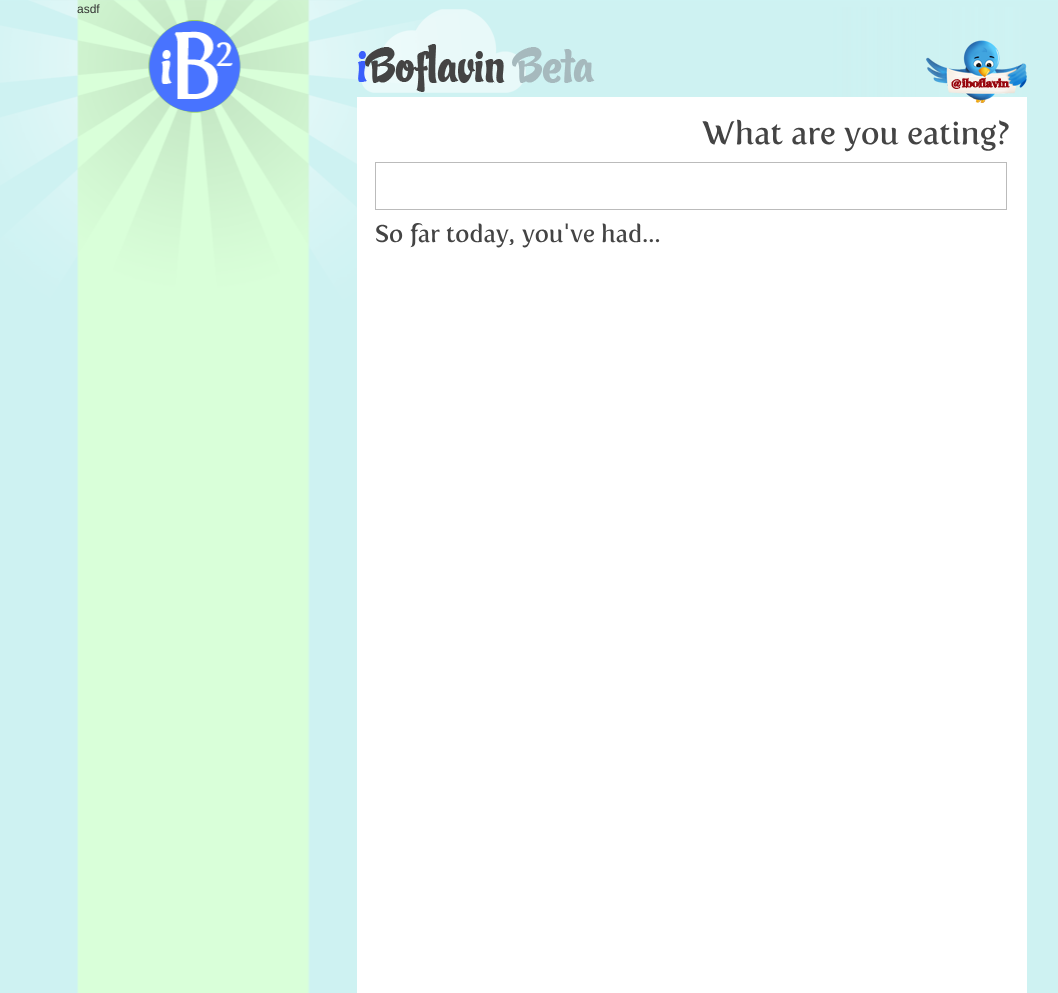
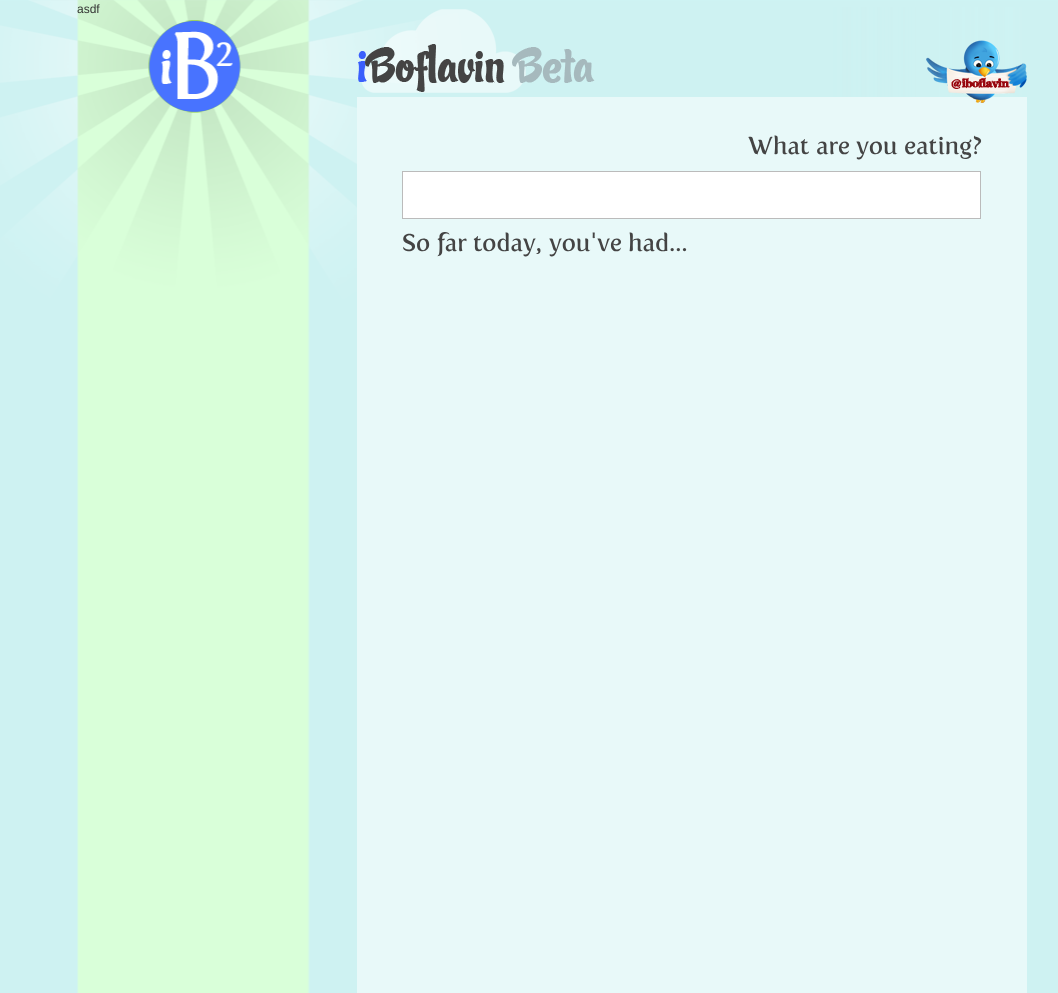
Before and after one commit to 53cr/iboflavin, a Rails app: template app/views/static/index.html.haml in a window 1280 px wide. Shown: the whole page, without its empty margins (88-1146 px from the left). Run offline with Rails 7, Linux system fonts and the light colour scheme; the template is opened without the code that fills it, so the values that code supplies are empty; parts of the project's set-up code (start-up, migrations or seed data) failed here and were passed over; some libraries are stand-ins or nearby versions.

Commit message:
background color

```diff
--- a/app/stylesheets/screen.sass
+++ b/app/stylesheets/screen.sass
@@ -41,9 +41,9 @@ body
   :height 100%
 
 #content
-  :background white
+  :background #e8f9f9
   :height 100%
-  :padding 18px
+  :padding 36px 45px 0 45px
   :clear both
 
 #header h1
@@ -83,10 +83,9 @@ h3
 
 #thequestion h3
   :text-align right
-  :font-size 32px
   :margin-bottom 0
 
 #thequestion input.text
-  :width 620px
+  :width 567px
   :height 36px
   :font-size 24px
--- a/public/stylesheets/compiled/screen.css
+++ b/public/stylesheets/compiled/screen.css
@@ -805,9 +805,9 @@ body {
   height: 100%; }
 
 #content {
-  background: white;
+  background: #e8f9f9;
   height: 100%;
-  padding: 18px;
+  padding: 36px 45px 0 45px;
   clear: both; }
 
 #header h1 {
@@ -874,10 +874,9 @@ h3 {
 
 #thequestion h3 {
   text-align: right;
-  font-size: 32px;
   margin-bottom: 0; }
 
 #thequestion input.text {
-  width: 620px;
+  width: 567px;
   height: 36px;
   font-size: 24px; }
```
